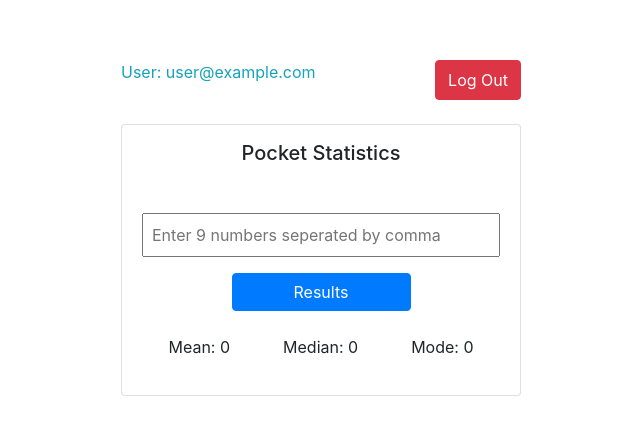
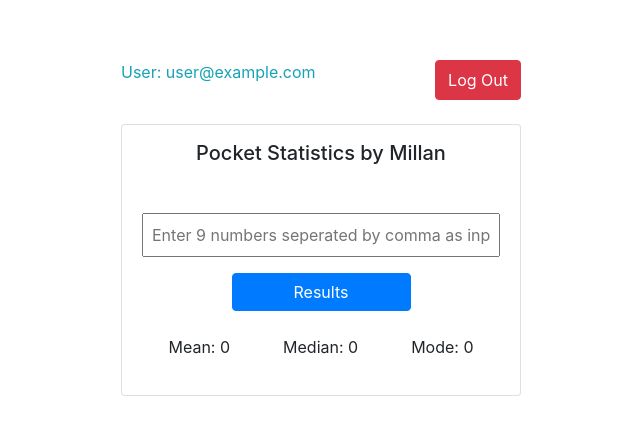
Before and after one commit to MillanSharma/assignment, a React (Create React App) app: page / in a window 1280 px wide. Shown: the part 172-606 px from the top of the page, without its empty margins (319-959 px from the left). Built offline with nearby package versions, Linux system fonts and the light colour scheme; no server answers; sample sign-in values are in the browser's storage.

Commit message:
few updates

```diff
--- a/src/components/Home.js
+++ b/src/components/Home.js
@@ -114,13 +114,15 @@ function Home() {
       </div>
 
       <Card>
-        <Card.Title className="p-3 text-center">Pocket Statistics</Card.Title>
+        <Card.Title className="p-3 text-center">
+          Pocket Statistics by Millan
+        </Card.Title>
         <Card.Body>
           <input
             type="text"
             className="w-100 mb-3 p-2"
             onChange={handleChange}
-            placeholder="Enter 9 numbers seperated by comma"
+            placeholder="Enter 9 numbers seperated by comma as input."
           />
           <div className="d-flex justify-content-center mb-4">
             <Button className="w-50" onClick={handleClick}>
```
